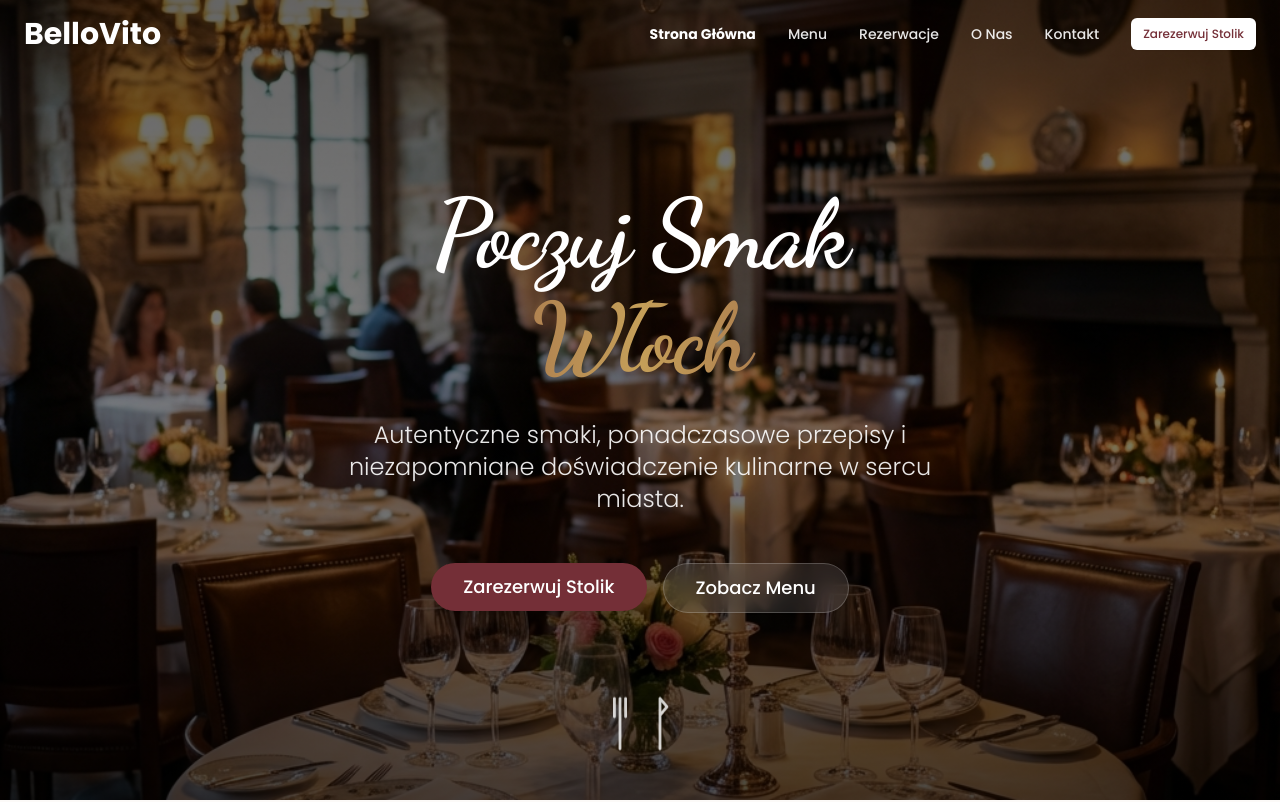
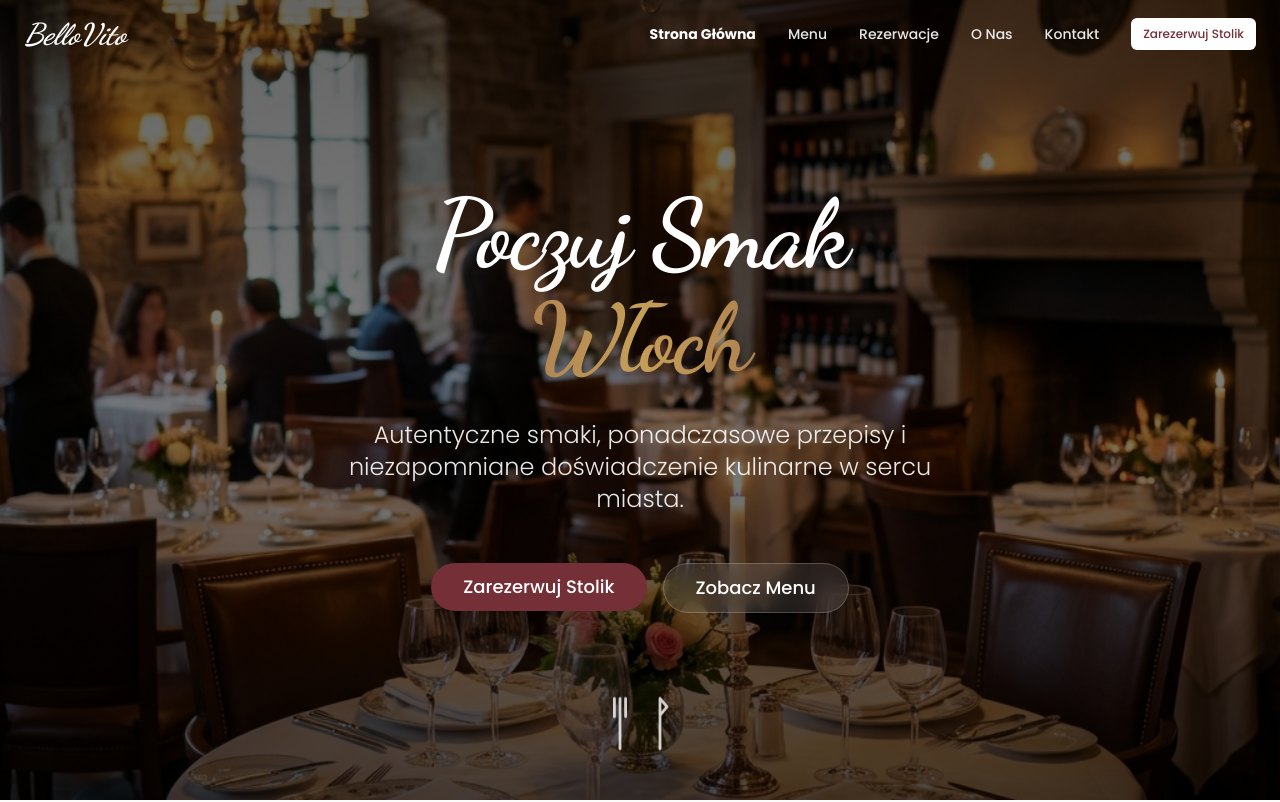
Before and after one commit to SzymonnSowula/bellovito, a Next.js app: page / in a window 1280 px wide. Shown: the top 802 px of the page. Built offline with nearby package versions, Linux system fonts and the light colour scheme.

Commit message:
logo changed

```diff
--- a/src/components/layout/Footer.tsx
+++ b/src/components/layout/Footer.tsx
@@ -6,7 +6,7 @@ export function Footer() {
         <footer className="bg-gradient-to-br from-[#722F37] via-[#8B3A44] to-[#722F37] text-white py-12 md:py-16 border-t border-white/10">
             <div className="container mx-auto px-4 md:px-6 grid grid-cols-1 md:grid-cols-4 gap-8">
                 <div className="space-y-4">
-                    <Link href="/" className="text-2xl font-dancing font-bold text-[#C5A059] hover:text-[#D4B169] transition-colors">
+                    <Link href="/" className="text-2xl font-dancing font-bold italic text-[#C5A059] hover:text-[#D4B169] transition-colors">
                         BelloVito
                     </Link>
                     <p className="text-white/80 text-sm leading-relaxed">
--- a/src/components/layout/Navbar.tsx
+++ b/src/components/layout/Navbar.tsx
@@ -47,7 +47,7 @@ export function Navbar() {
                     href="/"
                     aria-label="BelloVito - Strona główna"
                     className={cn(
-                        "text-2xl md:text-3xl font-heading font-bold transition-colors",
+                        "text-2xl md:text-3xl font-dancing font-bold italic transition-colors",
                         isTransparent ? "text-white" : "text-primary"
                     )}
                 >
@@ -88,7 +88,7 @@ export function Navbar() {
                     <SheetContent side="right" className="w-[300px] sm:w-[400px]">
                         <SheetTitle className="sr-only">Menu Nawigacji</SheetTitle>
                         <div className="flex flex-col gap-8 mt-8">
-                            <Link href="/" className="text-2xl font-heading font-bold text-primary self-center" aria-label="BelloVito - Strona główna">
+                            <Link href="/" className="text-3xl font-dancing font-bold italic text-primary self-center" aria-label="BelloVito - Strona główna">
                                 BelloVito
                             </Link>
                             <nav className="flex flex-col gap-4" aria-label="Nawigacja mobilna">
```
